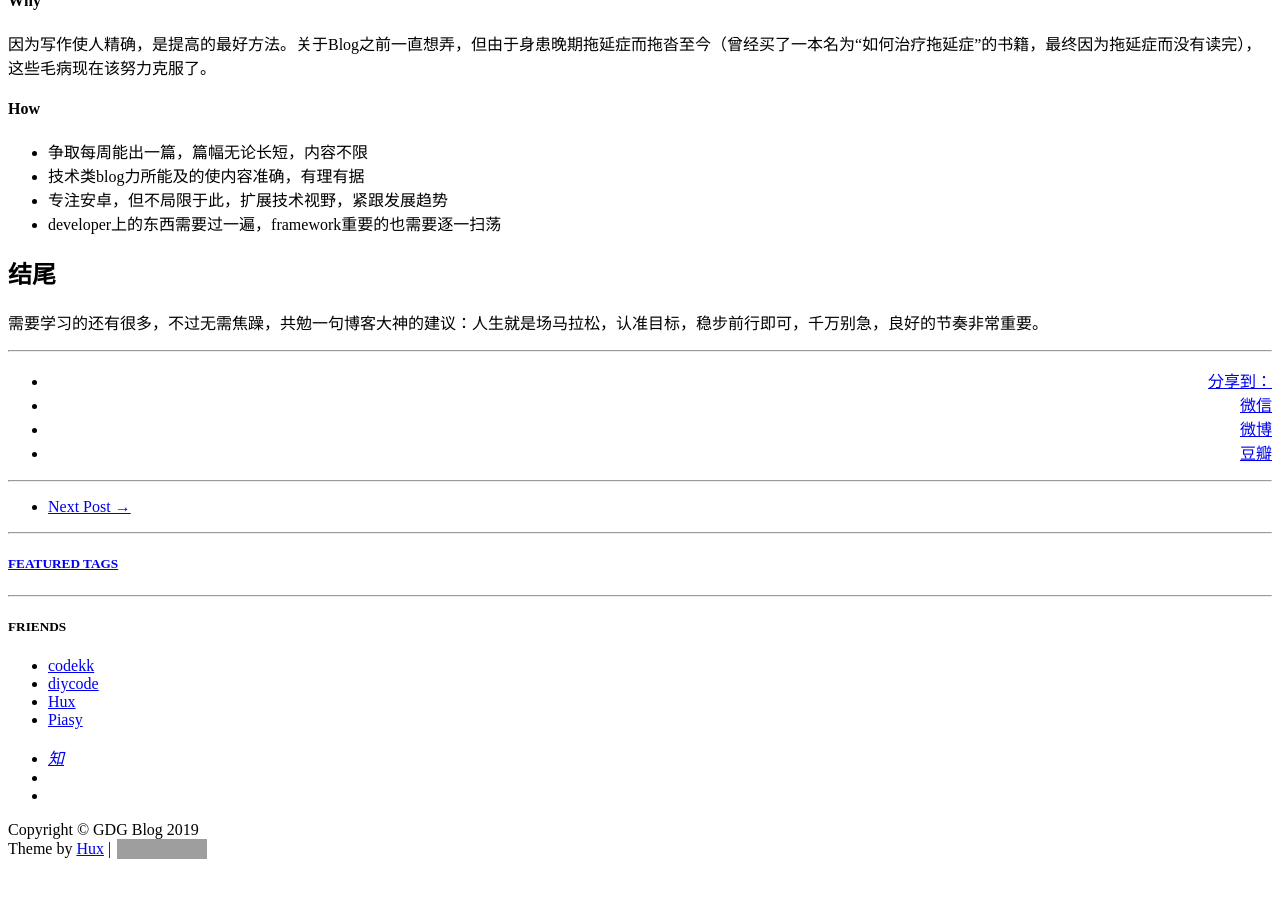
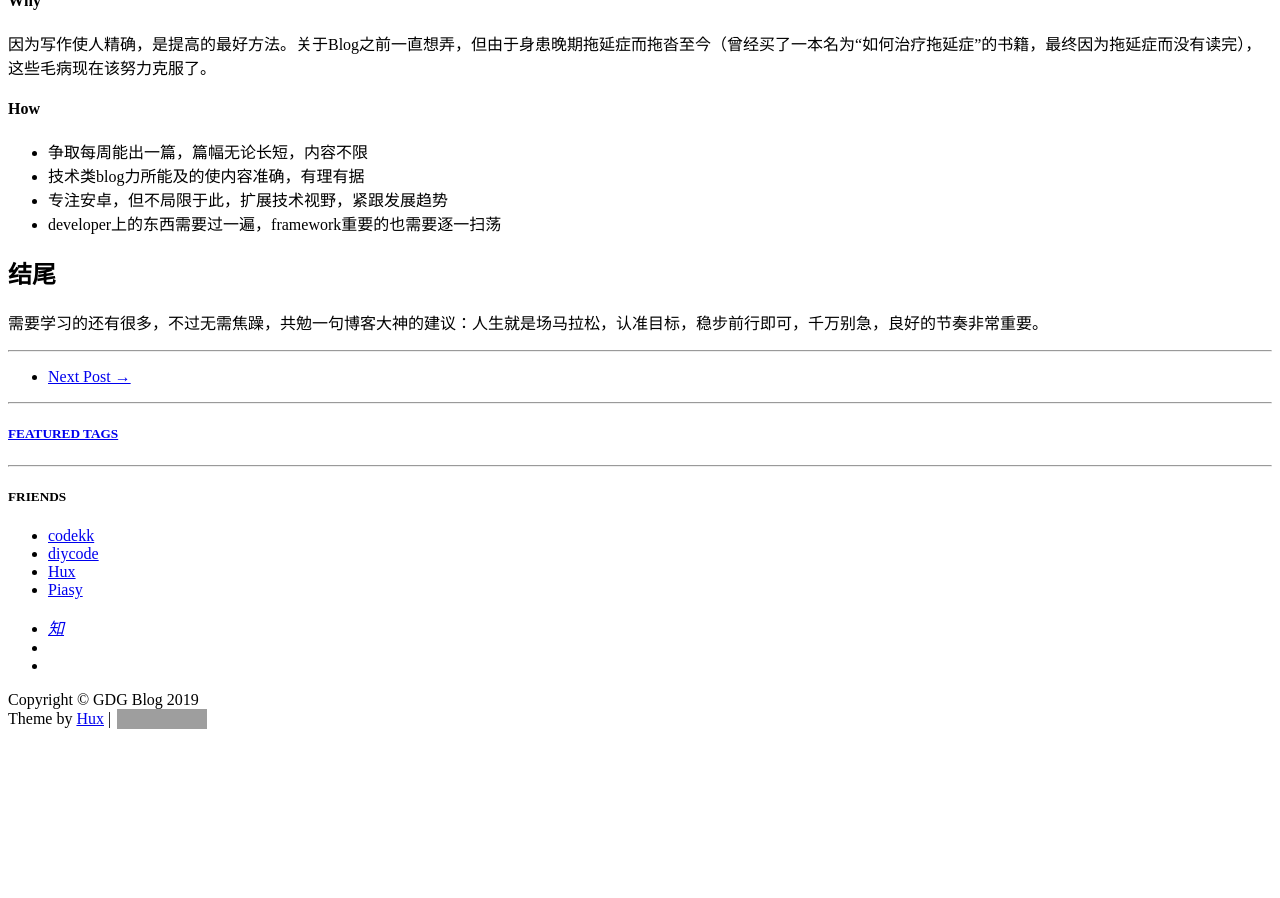
Before and after one commit to caloriesboom/caloriesboom.github.io, a Jekyll site: the page built from _posts/2019-03-16-Welcome to GDG Blog.markdown, in a window 1280 px wide and 900 px high, scrolled down 645 px. Built offline with Jekyll 4.4.1, drawn with Linux system fonts in a browser that asks for light colours; comment, search, counter and statistics services are not loaded; after the commit the page ends 1415 px from its top, so only the background shows below that; grey boxes are pictures that could not be loaded.

Commit message:
Update post.html

```diff
--- a/_layouts/post.html
+++ b/_layouts/post.html
@@ -61,17 +61,8 @@ layout: default
                     data-url="{{site.url}}{{site.baseurl}}{{page.url}}"
                     data-images="{{ site.url }}{{site.baseurl}}/{% if page.header-img %}{{ page.header-img }}{% else %}{{ site.header-img }}{% endif %}"
                     data-content="{{ content | strip_html | truncate:80 }} | {{ site.SEOTitle }} " >
-                    <div class="ds-share-inline">
-                      <ul  class="ds-share-icons-16">
-                        <li data-toggle="ds-share-icons-more"><a class="ds-more" href="#">分享到：</a></li>
-                        <li><a class="ds-wechat flat" href="javascript:void(0);" data-service="wechat">微信</a></li>
-                        <li><a class="ds-weibo flat" href="javascript:void(0);" data-service="weibo">微博</a></li>
-                        <li><a class="ds-douban flat" href="javascript:void(0);" data-service="douban">豆瓣</a></li>
-                      </ul>
-                      <div class="ds-share-icons-more">
-                      </div>
-                    </div>
-                <hr>
+
+
                 </div>
                 <!-- 多说 Share end-->
                 {% endif %}
```
